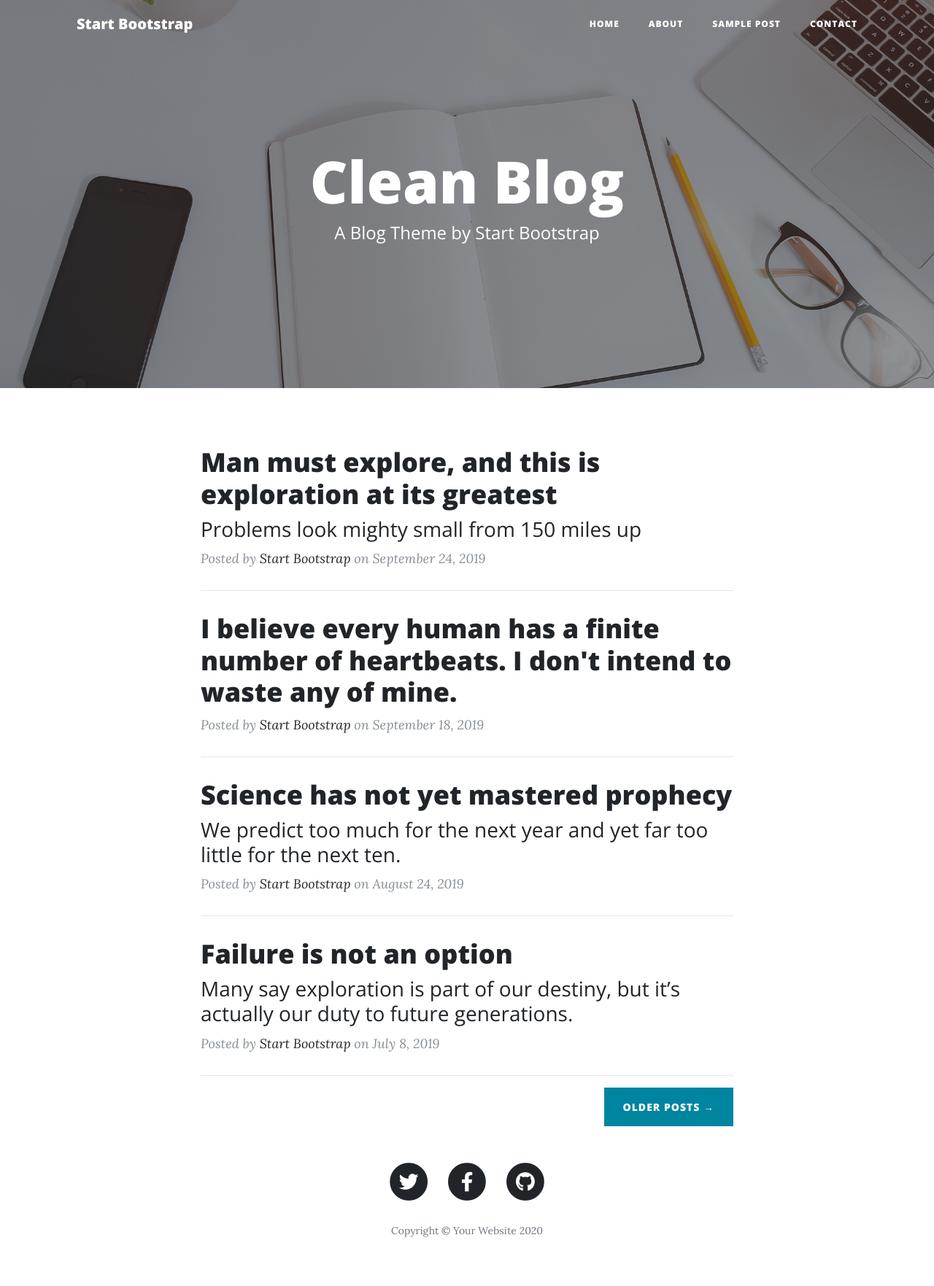
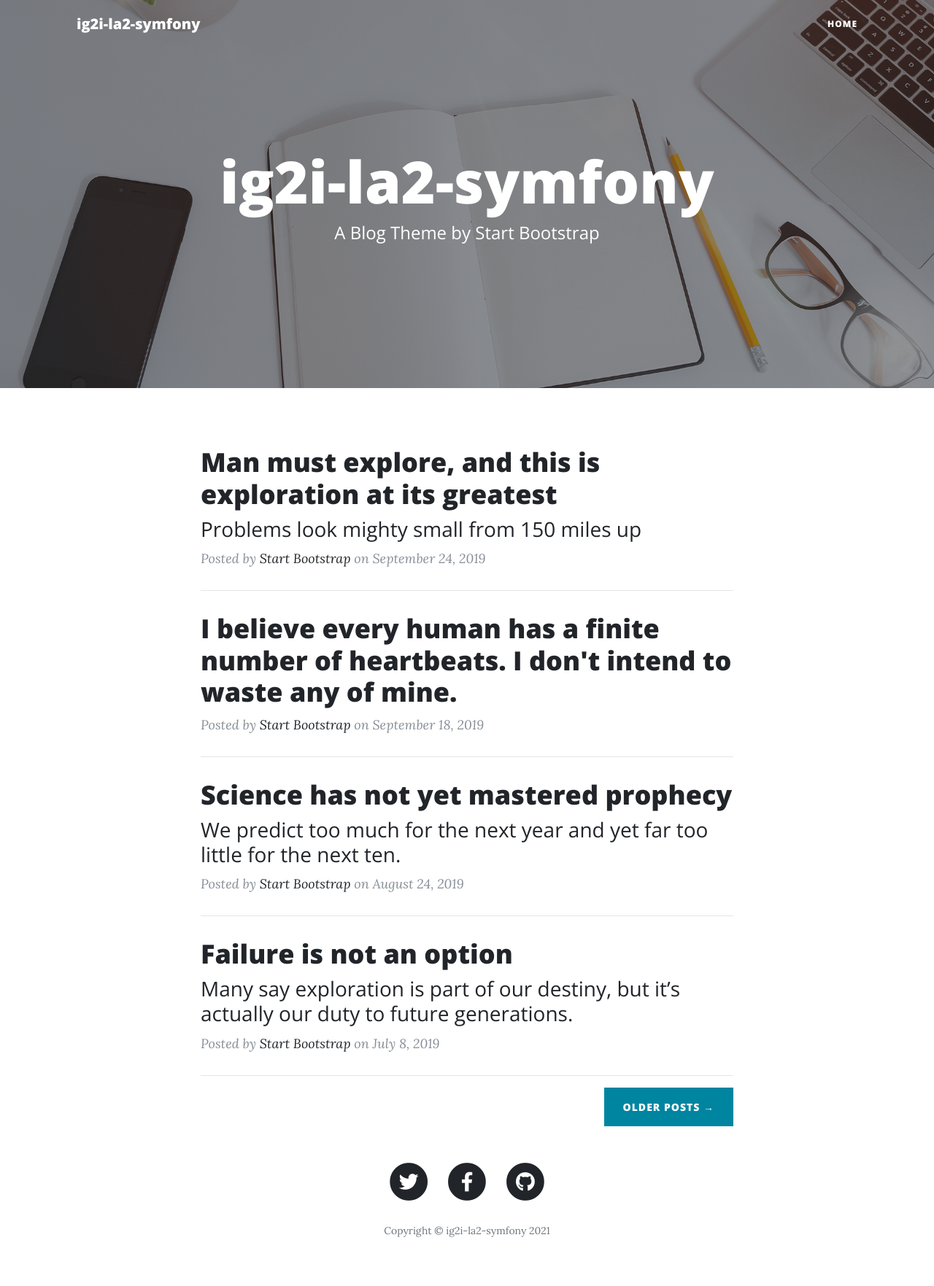
Before and after one commit to FrancisChDour/ig2i-la2-symfony, a Symfony app: template templates/home/index.html.twig in a window 1280 px wide. Shown: the whole page at 73% size. Run offline with Twig, Linux system fonts and the light colour scheme; the template is opened without the code that fills it, so the values that code supplies are empty; some libraries are stand-ins or nearby versions.

Commit message:
Générations des URLs

```diff
--- a/templates/home/index.html.twig
+++ b/templates/home/index.html.twig
@@ -10,7 +10,7 @@
             <div class="row">
                 <div class="col-lg-8 col-md-10 mx-auto">
                     <div class="site-heading">
-                        <h1>Clean Blog</h1>
+                        <h1>ig2i-la2-symfony</h1>
                         <span class="subheading">A Blog Theme by Start Bootstrap</span>
                     </div>
                 </div>
--- a/templates/layout/footer.html.twig
+++ b/templates/layout/footer.html.twig
@@ -28,7 +28,7 @@
                         </a>
                     </li>
                 </ul>
-                <p class="copyright text-muted">Copyright © Your Website 2020</p>
+                <p class="copyright text-muted">Copyright © ig2i-la2-symfony 2021</p>
             </div>
         </div>
     </div>
--- a/templates/layout/navbar.html.twig
+++ b/templates/layout/navbar.html.twig
@@ -1,6 +1,6 @@
 <nav class="navbar navbar-expand-lg navbar-light fixed-top" id="mainNav">
     <div class="container">
-        <a class="navbar-brand" href="index.html">Start Bootstrap</a>
+        <a class="navbar-brand" href="">ig2i-la2-symfony</a>
         <button class="navbar-toggler navbar-toggler-right" type="button" data-toggle="collapse" data-target="#navbarResponsive" aria-controls="navbarResponsive" aria-expanded="false" aria-label="Toggle navigation">
             Menu
             <i class="fas fa-bars"></i>
@@ -8,16 +8,7 @@
         <div class="collapse navbar-collapse" id="navbarResponsive">
             <ul class="navbar-nav ml-auto">
                 <li class="nav-item">
-                    <a class="nav-link" href="index.html">Home</a>
-                </li>
-                <li class="nav-item">
-                    <a class="nav-link" href="about.html">About</a>
-                </li>
-                <li class="nav-item">
-                    <a class="nav-link" href="post.html">Sample Post</a>
-                </li>
-                <li class="nav-item">
-                    <a class="nav-link" href="contact.html">Contact</a>
+                    <a class="nav-link" href="">Home</a>
                 </li>
             </ul>
         </div>
```
